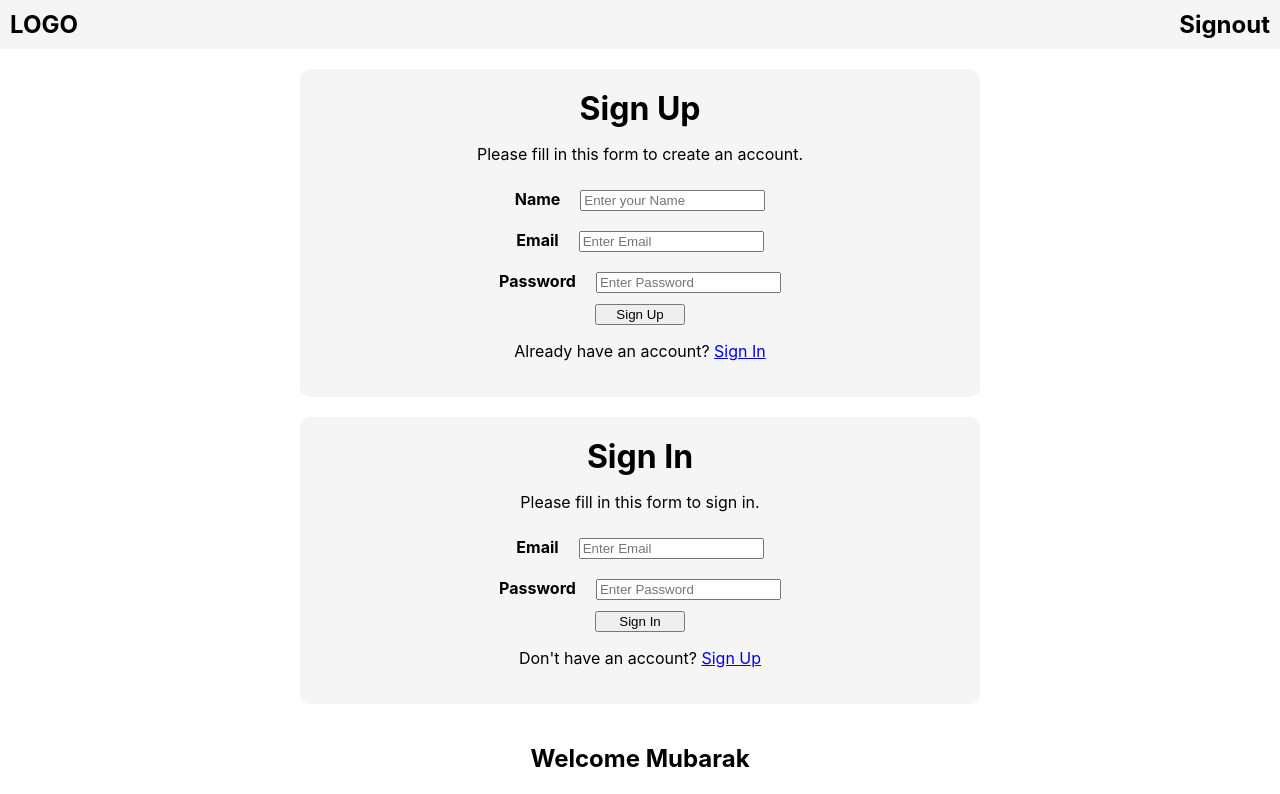
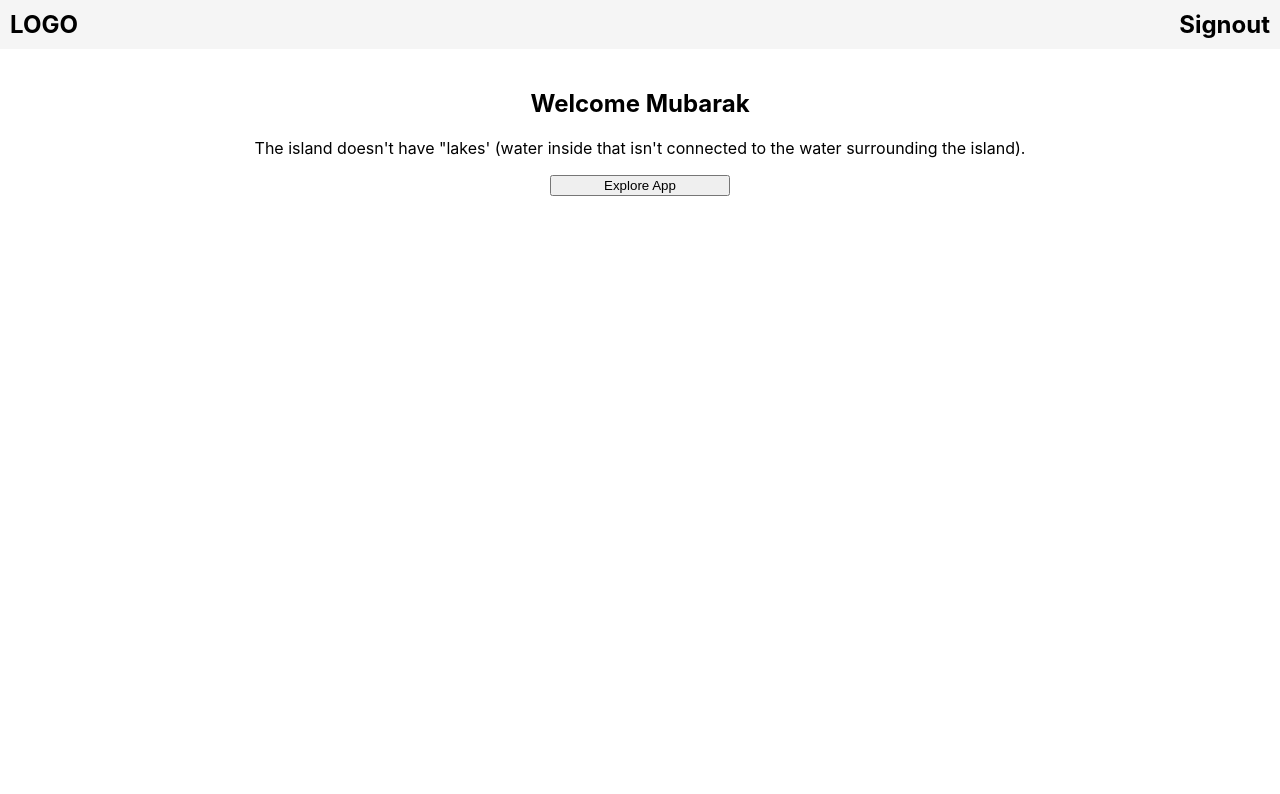
Before and after one commit to Mubarak1A/SwiftChat, a React (Create React App) app in the folder chatbot/: page / in a window 1280 px wide. Shown: the top 794 px of the page. Built offline with nearby package versions, Linux system fonts and the light colour scheme.

Commit message:
Set page routing

```diff
--- a/chatbot/src/App.js
+++ b/chatbot/src/App.js
@@ -1,4 +1,4 @@
-import React from 'react';
+import { React, Component} from 'react';
 //import ReactDOM from 'react-dom/client';
 import Navbar from './components/navbar/navbar';
 import Signup from './components/signup/signup';
@@ -8,17 +8,36 @@ import Input from './components/input/input';
 import Output from './components/output/output'
 import './App.css';
 
-const App = () => {
-  return (
+class App extends Component {
+  constructor(){
+    super();
+    this.state = {
+      route: 'landingPage'
+    }
+  }
+
+  onRouteChange = () => {
+    this.setState({route: 'App'})
+  }
+
+  render() {
+    return(
       <div>
         <Navbar />
-      <Signup />
-      <Signin />
-      <LandingPage />
+        { this.state.route === 'landingPage'
+         ? <LandingPage onRouteChange={this.onRouteChange} />
+         : this.state.route === 'signUp'
+         ? <Signup />
+         : this.state.route === 'signIn'
+         ? <Signin />
+         : <div>
             <Input />
             <Output />
           </div>
+        }
+      </div>
     );
+  }
 }
 
 export default App;
--- a/chatbot/src/components/landing_page/landing_page.js
+++ b/chatbot/src/components/landing_page/landing_page.js
@@ -1,13 +1,14 @@
 import React from "react";
 import './landing_page.css'
 
-const LandingPage = () => {
+const LandingPage = ({ onRouteChange }) => {
     return(
         <div className="extras">
             <h2>Welcome Mubarak</h2>
             <p> The island doesn't have "lakes'
                 (water inside that isn't connected to the water surrounding the island).
             </p>
+            <button onClick={ onRouteChange }>Explore App</button>
         </div>
     );
 }
```
Lines whose indentation alone changed are shown as unchanged.
